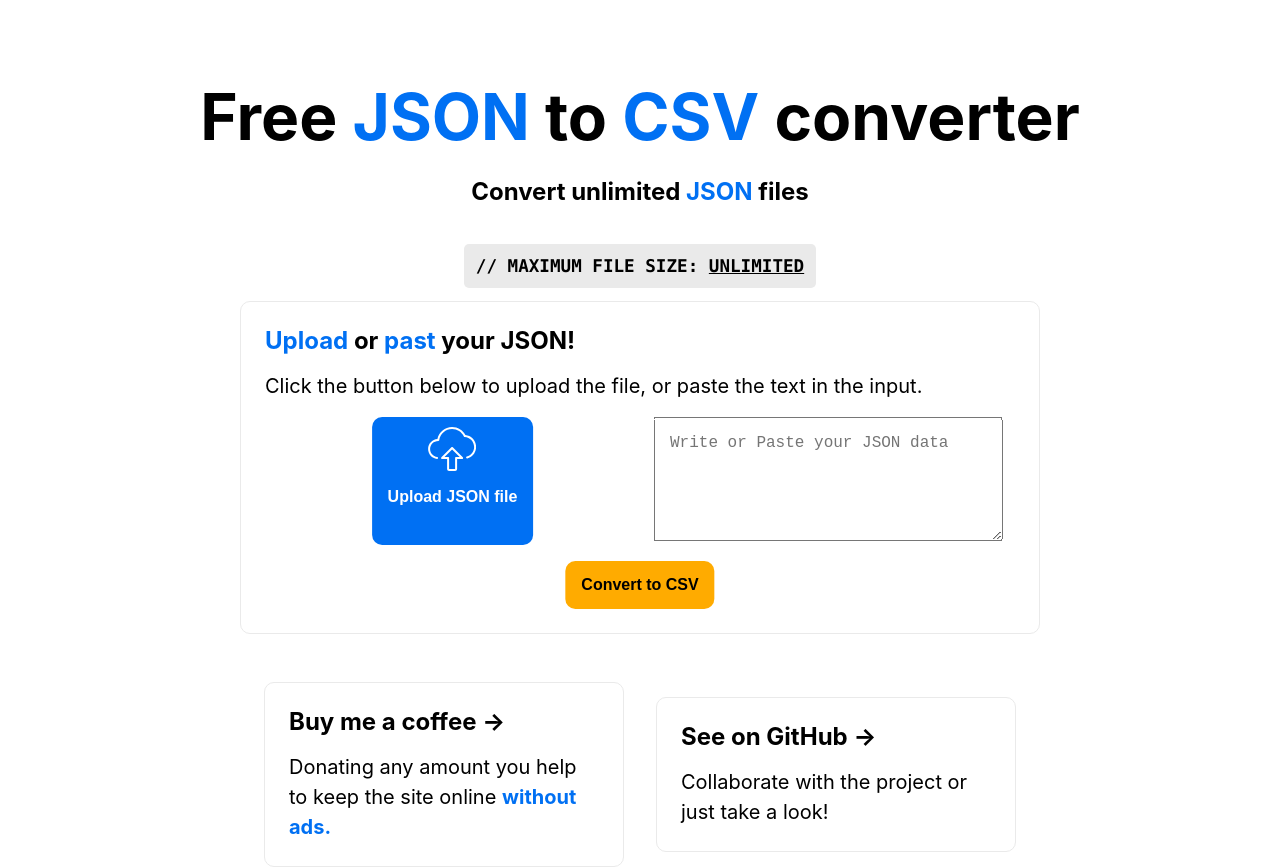
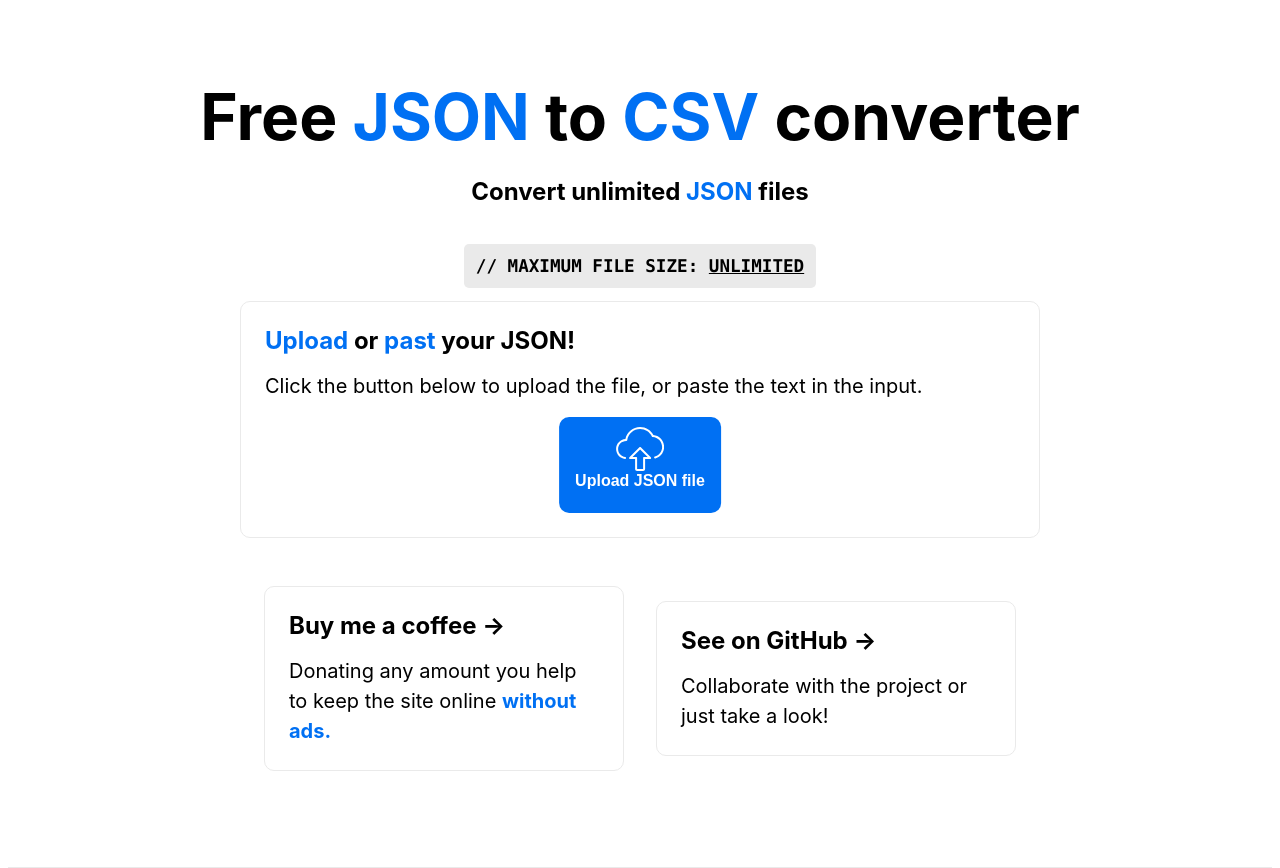
Before and after one commit to matthsena/jsoncsv.org, a Next.js app: page / in a window 1280 px wide. Shown: the top 868 px of the page. Built offline with nearby package versions, Linux system fonts and the light colour scheme.

Commit message:
Use only button to upload CSV

```diff
--- a/pages/index.js
+++ b/pages/index.js
@@ -122,20 +122,21 @@ class Home extends React.Component {
               <p>Click the button below to upload the file, <label htmlFor="txtJSON"> or paste the text in the input.</label></p>
 
               <div className="actions">
-                  <div className="half-relative">
+                  <div className="justUpload">
                     <button onClick={ this.forcedUpload }><img src="/cloud.svg" alt="Vercel Logo" className="btn-img" /> <br></br>Upload JSON file</button>
-                    <p>{this.state.fileName}</p>
+                    {/* <p>{this.state.fileName}</p> */}
                     <input id="uploadInput" type="file"  accept="application/JSON" onChange={this.onFileChange} />
                   </div>
-                  <div className="half-relative">
+                  {/* <div className="half-relative">
                     <textarea value={this.state.textAreaValue} id="txtJSON" cols="30" rows="5" onChange={this.updateTextAreaValue} placeholder="Write or Paste your JSON data"></textarea>
-                  </div>
+                  </div> */}
               </div>
+             {this.state.fileName &&
               <div className="actions">
                   <div className="full-relative">
-                    <button className="convert-btn" onClick={ this.onFileUpload }>Convert to CSV</button>
+                    <button className="convert-btn" onClick={ this.onFileUpload }>Convert {this.state.fileName}</button>
                   </div>
-              </div>
+              </div>}
           </div>
 
           <div className="grid">
@@ -206,7 +207,13 @@ class Home extends React.Component {
             color: inherit;
             text-decoration: none;
           }
-        span {
+          .justUpload {
+            position: relative;
+            left: 50%;
+            rigth: -50%;
+            transform: translateX(-50%);
+          }
+          span {
             color: #0070f3;
             font-weight: bold;
           }
```
